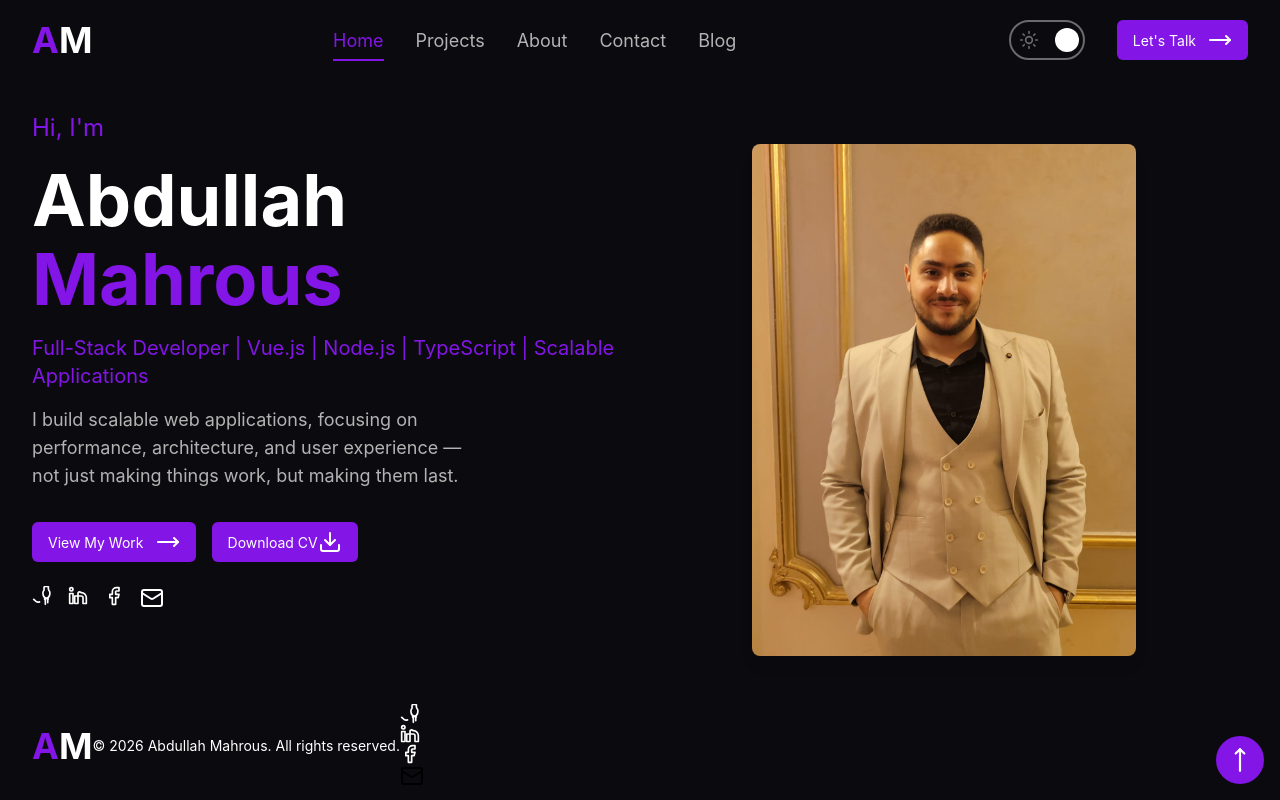
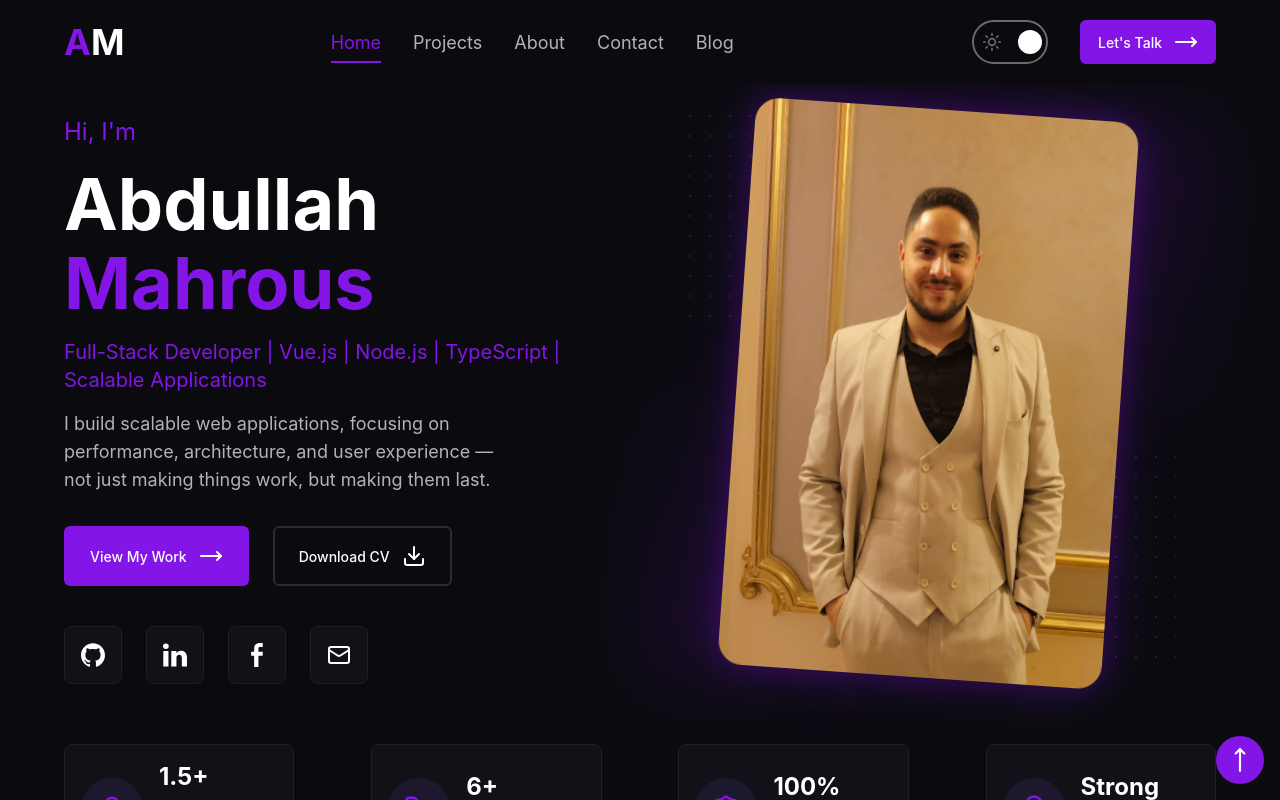
Before and after one commit to abdullah-mahrous/personal-portfolio, a Vue app: page / in a window 1280 px wide. Shown: the top 800 px of the page. Built offline with nearby package versions, Linux system fonts and the light colour scheme.

Commit message:
finished hero section, footer and refactored some components and tailwind classes

```diff
--- a/src/assets/style.css
+++ b/src/assets/style.css
@@ -15,9 +15,25 @@ body {
     font-family: 'Inter', sans-serif;
     background-color: var(--color-darkBg);
     color: var(--color-darkText);
-    padding: 0 2rem;
+    padding: 0 4rem;
 }
 
 .base-border {
     border: 1.5px solid var(--color-primary);
 }
+
+.hero-socials {
+    @apply bg-[#111217] hover:bg-[#2A2A35] border border-[#1F2028] p-4 flex justify-center items-center rounded-lg text-white transition-colors duration-300 ease-in-out;
+}
+
+.hero-glow-circles {
+    @apply absolute inset-0 z-[-3] rounded-3xl blur-2xl opacity-75;
+}
+
+.nav-link {
+    @apply mx-4 hover:text-white transition-colors duration-400;
+}
+
+.hero-particles {
+    @apply animate-[float_4s_ease-in-out_infinite] absolute z-[-2] w-2/5 h-2/5 bg-size-[20px_20px];
+}
--- a/src/components/BaseBtn.vue
+++ b/src/components/BaseBtn.vue
@@ -1,6 +1,6 @@
 <template>
     <button type="button"
-        class="cursor-pointer bg-primary text-[14px] px-4 py-2 rounded-md hover:bg-primary/85 transition-colors duration-400 flex justify-center items-center">
+        class="cursor-pointer bg-primary border-2 border-primary text-[14px] font-medium rounded-md hover:bg-primary/85 transition-colors duration-300 flex justify-center items-center">
         <slot />
     </button>
 </template>
--- a/src/components/BaseFooter.vue
+++ b/src/components/BaseFooter.vue
@@ -1,41 +1,22 @@
 <template>
-    <footer class="py-4 flex items-center text-sm muted">
-        <Logo class="justify-self-left"/>
-        <span>&copy; 2026 Abdullah Mahrous. All rights reserved.</span>
+    <footer class="w-full py-4 flex items-center justify-between text-sm muted border-t border-[#1F2028]">
+        <Logo class="justify-self-left" />
+        <span class="text-muted">&copy; 2026 Abdullah Mahrous. All rights reserved.</span>
 
-        <div class="justify-self-right">
-
-            <a href="https://github.com/abdullah-mahrous" target="_blank" rel="noopener noreferrer">
-                <svg xmlns="http://www.w3.org/2000/svg" width="20" height="20" viewBox="0 0 24 24" fill="none" stroke="currentColor" stroke-width="2" stroke-linecap="round" stroke-linejoin="round" class="lucide lucide-github">
-                    <path d="M9 19c-5 1.5-5-2.5-7-3m14 6v-3.87a3.37 3.37 0 0 0-.94-2.61c3.14-.35 6.44-1.57 6.44-7a5.48 5.48 0 0 0-1.46-3.79c-.15-.35-.64-1.77-.28-3.69a4.54 4.54 0 0 0-1.91-.51c-.16-.01-.39-.02-.62-.02s-.46.01-.7.02a4.54 4.54 0 0 0-1.91.51c-.36 1.92-.14 3.34-.07 3.69a5.48 5.48 0 0 0-1.46 3.79c0 5.42 3.31 6.65 6.47 7a2.38 2.38 0 0 0-.68 1.85v2.75"/>
-                </svg>
-            </a>
-
-            <a href="https://www.linkedin.com/in/abdullah-mahrous-14b9111b9/" target="_blank" rel="noopener noreferrer">
-                <svg xmlns="http://www.w3.org/2000/svg" width="20" height="20" viewBox="0 0 24 24" fill="none" stroke="currentColor" stroke-width="2" stroke-linecap="round" stroke-linejoin="round" class="lucide lucide-linkedin">
-                    <path d="M16 8a6 6 0 0 1 6 6v7h-4v-7a2 2 0 0 0-2-2h-4v9h-4v-9h4v-3a2 2 0 0 1 2-2z"/>
-                    <rect x="2" y="9" width="4" height="12"/>
-                    <circle cx="4" cy="4" r="2"/>
-                </svg>
-            </a>
-
-            <a href="https://www.facebook.com/profile.php?id=100006747105758" target="_blank" rel="noopener noreferrer">
-                <svg xmlns="http://www.w3.org/2000/svg" width="20" height="20" viewBox="0 0 24 24" fill="none" stroke="currentColor" stroke-width="2" stroke-linecap="round" stroke-linejoin="round" class="lucide lucide-facebook">
-                    <path d="M18 2h-3a5 5 0 0 0-5 5v3H7v4h3v8h4v-8h3l1-4h-4V7a1 1 0 0 1 1-1h3z"/>
-                </svg>
-            </a>
-
-            <a href="mailto:abdullah.mahrous@example.com" target="_blank" rel="noopener noreferrer">
-                <Mail class="lucide lucide-mail" :color="isDark ? '#fff' : '#000'" />
-            </a>
-
+        <div class="flex mr-4 space-x-4">
+            <github-link />
+            <linkedin-link />
+            <facebook-link />
+            <mail-link />
         </div>
     </footer>
 
 </template>
 
 <script setup lang="ts">
-import { Mail } from '@lucide/vue';
 import Logo from './Logo.vue';
-
+import GithubLink from './GithubLink.vue';
+import LinkedinLink from './LinkedinLink.vue';
+import MailLink from './MailLink.vue';
+import FacebookLink from './FacebookLink.vue';
 </script>
--- /dev/null
+++ b/src/components/FacebookLink.vue
@@ -0,0 +1,8 @@
+<template>
+    <a href="https://www.facebook.com/profile.php?id=100006747105758" target="_blank" rel="noopener noreferrer">
+        <svg xmlns="http://www.w3.org/2000/svg" width="24" height="24" viewBox="0 0 486.037 1000">
+            <path fill="#fff"
+                d="M124.074 1000V530.771H0V361.826h124.074V217.525C124.074 104.132 197.365 0 366.243 0C434.619 0 485.18 6.555 485.18 6.555l-3.984 157.766s-51.564-.502-107.833-.502c-60.9 0-70.657 28.065-70.657 74.646v123.361h183.331l-7.977 168.945H302.706V1000z" />
+        </svg>
+    </a>
+</template>
--- /dev/null
+++ b/src/components/GithubLink.vue
@@ -0,0 +1,8 @@
+<template>
+    <a href="https://github.com/abdullah-mahrous" target="_blank" rel="noopener noreferrer">
+        <svg xmlns="http://www.w3.org/2000/svg" width="24" height="24" viewBox="0 0 24 24">
+            <path fill="#fff"
+                d="M12 .297c-6.63 0-12 5.373-12 12c0 5.303 3.438 9.8 8.205 11.385c.6.113.82-.258.82-.577c0-.285-.01-1.04-.015-2.04c-3.338.724-4.042-1.61-4.042-1.61C4.422 18.07 3.633 17.7 3.633 17.7c-1.087-.744.084-.729.084-.729c1.205.084 1.838 1.236 1.838 1.236c1.07 1.835 2.809 1.305 3.495.998c.108-.776.417-1.305.76-1.605c-2.665-.3-5.466-1.332-5.466-5.93c0-1.31.465-2.38 1.235-3.22c-.135-.303-.54-1.523.105-3.176c0 0 1.005-.322 3.3 1.23c.96-.267 1.98-.399 3-.405c1.02.006 2.04.138 3 .405c2.28-1.552 3.285-1.23 3.285-1.23c.645 1.653.24 2.873.12 3.176c.765.84 1.23 1.91 1.23 3.22c0 4.61-2.805 5.625-5.475 5.92c.42.36.81 1.096.81 2.22c0 1.606-.015 2.896-.015 3.286c0 .315.21.69.825.57C20.565 22.092 24 17.592 24 12.297c0-6.627-5.373-12-12-12" />
+        </svg>
+    </a>
+</template>
--- a/src/components/LargeNavBar.vue
+++ b/src/components/LargeNavBar.vue
@@ -1,5 +1,5 @@
 <template>
-    <nav class="py-5 sticky top-0 z-50">
+    <nav class="py-5 sticky top-0 z-50 bg-darkBg backdrop-blur-sm">
         <ul class="flex justify-between items-center list-none">
             <li>
                 <Logo />
@@ -7,24 +7,21 @@
 
             <li class="muted text-offWhite flex items-center justify-center text-[18px]">
                 <span class="mx-4"><router-link to="/" active-class="active-tab">Home</router-link></span>
-                <span class="mx-4 hover:text-white transition-colors duration-400"><router-link to="/projects"
+                <span class="nav-link"><router-link to="/projects"
                         active-class="active-tab">Projects</router-link></span>
-                <span class="mx-4 hover:text-white transition-colors duration-400"><router-link to="/about"
-                        active-class="active-tab">About</router-link></span>
-                <span class="mx-4 hover:text-white transition-colors duration-400"><router-link to="/contact"
-                        active-class="active-tab">Contact</router-link></span>
-                <span class="mx-4 hover:text-white transition-colors duration-400"><router-link to="/blog"
-                        active-class="active-tab">Blog</router-link></span>
+                <span class="nav-link"><router-link to="/about" active-class="active-tab">About</router-link></span>
+                <span class="nav-link"><router-link to="/contact" active-class="active-tab">Contact</router-link></span>
+                <span class="nav-link"><router-link to="/blog" active-class="active-tab">Blog</router-link></span>
             </li>
 
             <li class="flex">
-                <ThemeToggelerBtn class="mx-8" />
+                <theme-toggeler-btn class="mx-8" />
 
                 <router-link to="/contact">
-                    <BaseBtn>
+                    <base-btn class="px-4 py-2">
                         Let's Talk
                         <MoveRight class="ml-3" />
-                    </BaseBtn>
+                    </base-btn>
                 </router-link>
             </li>
         </ul>
@@ -41,8 +38,8 @@ import Logo from './Logo.vue';
 
 <style>
 .active-tab {
-    color: #8315E7;
-    border-bottom: #8315E7 2px solid;
+    color: var(--color-primary);
+    border-bottom: var(--color-primary) 2px solid;
     padding-bottom: 8px;
 }
 </style>
--- /dev/null
+++ b/src/components/LinkedinLink.vue
@@ -0,0 +1,8 @@
+<template>
+    <a href="https://www.linkedin.com/in/abdullah-mahrous-14b9111b9/" target="_blank" rel="noopener noreferrer">
+        <svg xmlns="http://www.w3.org/2000/svg" width="24" height="24" viewBox="0 0 1046.16 1000">
+            <path fill="#fff"
+                d="M237.485 1000V325.301H13.229V1000zM125.386 233.127c78.202 0 126.879-51.809 126.879-116.553C250.808 50.37 203.591-.001 126.87-.001C50.161-.001-.002 50.371-.002 116.574c0 64.747 48.665 116.553 123.924 116.553h1.457zM361.61 1000h224.256V623.215c0-20.165 1.457-40.309 7.379-54.724c16.212-40.289 53.111-82.017 115.06-82.017c81.149 0 113.613 61.872 113.613 152.572v360.949h224.242V613.129c0-207.241-110.636-303.668-258.183-303.668c-120.977 0-174.094 67.622-203.603 113.679h1.497v-97.853H361.615c2.943 63.31 0 674.699 0 674.699z" />
+        </svg>
+    </a>
+</template>
--- /dev/null
+++ b/src/components/MailLink.vue
@@ -0,0 +1,9 @@
+<template>
+    <a href="mailto:abdullah.mohammed.mahrous@gmail.com" target="_blank" rel="noopener noreferrer">
+        <Mail class="lucide lucide-mail" />
+    </a>
+</template>
+
+<script setup lang="ts">
+import { Mail } from '@lucide/vue';
+</script>
--- /dev/null
+++ b/src/components/StatsCard.vue
@@ -0,0 +1,21 @@
+<template>
+    <div class="w-1/5 bg-[#111217] border border-[#1F2028] p-4 flex justify-center items-center rounded-lg text-white">
+        <span class="rounded-full bg-[#2b1e4480] flex justify-center items-center p-4 mr-4">
+            <slot />
+        </span>
+        <div>
+            <h5 class="font-bold text-2xl mb-1">
+                {{ props.title }}
+            </h5>
+            <p class="text-offWhite text-sm">
+                {{ props.description }}
+            </p>
+        </div>
+    </div>
+</template>
+<script setup lang="ts">
+const props = defineProps({
+    title: String,
+    description: String,
+})
+</script>
--- a/src/views/HomeView.vue
+++ b/src/views/HomeView.vue
@@ -2,7 +2,6 @@
 
     <main class="my-8">
         <section>
-
             <div class="flex">
 
                 <div class="w-[50%]">
@@ -11,70 +10,75 @@
                     </span>
 
                     <h1 class="text-7xl font-bold leading-[1.1] mt-4 mb-4">
-                        Abdullah <br><span class="text-primary">Mahrous</span>
+                        Abdullah<span class="text-primary"> Mahrous</span>
                     </h1>
                     <p class="text-primary text-xl mb-4">
                         Full-Stack Developer | Vue.js | Node.js | TypeScript | Scalable Applications
                     </p>
-
                     <p class="text-offWhite text-lg mb-8 max-w-[75%]">
                         I build scalable web applications, focusing on performance, architecture, and user
                         experience — not just making things work, but making them last.
                     </p>
 
-                    <div class="flex">
+                    <div class="flex mb-10">
                         <router-link to="/projects">
-                            <base-btn>
+                            <base-btn class="px-6 py-4 mr-6">
                                 View My Work
                                 <MoveRight class="ml-3" />
                             </base-btn>
                         </router-link>
 
-                        <base-btn class="ml-4" @click="downloadCV">Download CV
-                            <Download />
-                        </base-btn>
+                        <button
+                            class="cursor-pointer border-2 border-[#2A2A35] bg-transparent text-[14px] font-medium rounded-md hover:bg-[rgba(255,255,255,0.03)] hover:border-[#3A3B47] transition-colors duration-300 flex justify-center items-center px-6 py-4"
+                            @click="downloadCV">
+                            Download CV
+                            <Download class="ml-3" />
+                        </button>
                     </div>
 
-                    <div class="flex space-x-4 mt-6">
-                        <a href="https://github.com/abdullah-mahrous" target="_blank" rel="noopener noreferrer">
-                            <svg xmlns="http://www.w3.org/2000/svg" width="20" height="20" viewBox="0 0 24 24"
-                                fill="none" stroke="currentColor" stroke-width="2" stroke-linecap="round"
-                                stroke-linejoin="round" class="lucide lucide-github">
-                                <path
-                                    d="M9 19c-5 1.5-5-2.5-7-3m14 6v-3.87a3.37 3.37 0 0 0-.94-2.61c3.14-.35 6.44-1.57 6.44-7a5.48 5.48 0 0 0-1.46-3.79c-.15-.35-.64-1.77-.28-3.69a4.54 4.54 0 0 0-1.91-.51c-.16-.01-.39-.02-.62-.02s-.46.01-.7.02a4.54 4.54 0 0 0-1.91.51c-.36 1.92-.14 3.34-.07 3.69a5.48 5.48 0 0 0-1.46 3.79c0 5.42 3.31 6.65 6.47 7a2.38 2.38 0 0 0-.68 1.85v2.75" />
-                            </svg>
-                        </a>
+                    <div class="flex space-x-6 mt-6">
+                        <github-link class="hero-socials" />
+                        <linkedin-link class="hero-socials" />
+                        <facebook-link class="hero-socials" />
+                        <mail-link class="hero-socials" />
+                    </div>
 
-                        <a href="https://www.linkedin.com/in/abdullah-mahrous-14b9111b9/" target="_blank"
-                            rel="noopener noreferrer">
-                            <svg xmlns="http://www.w3.org/2000/svg" width="20" height="20" viewBox="0 0 24 24"
-                                fill="none" stroke="currentColor" stroke-width="2" stroke-linecap="round"
-                                stroke-linejoin="round" class="lucide lucide-linkedin">
-                                <path d="M16 8a6 6 0 0 1 6 6v7h-4v-7a2 2 0 0 0-2-2h-4v9h-4v-9h4v-3a2 2 0 0 1 2-2z" />
-                                <rect x="2" y="9" width="4" height="12" />
-                                <circle cx="4" cy="4" r="2" />
-                            </svg>
-                        </a>
-
-                        <a href="https://www.facebook.com/profile.php?id=100006747105758" target="_blank"
-                            rel="noopener noreferrer">
-                            <svg xmlns="http://www.w3.org/2000/svg" width="20" height="20" viewBox="0 0 24 24"
-                                fill="none" stroke="currentColor" stroke-width="2" stroke-linecap="round"
-                                stroke-linejoin="round" class="lucide lucide-facebook">
-                                <path d="M18 2h-3a5 5 0 0 0-5 5v3H7v4h3v8h4v-8h3l1-4h-4V7a1 1 0 0 1 1-1h3z" />
-                            </svg>
-                        </a>
-
-                        <a href="mailto:abdullah.mahrous@example.com" target="_blank" rel="noopener noreferrer">
-                            <Mail class="lucide lucide-mail" />
-                        </a>
-                    </div>
                 </div>
 
-                <div class="flex justify-center w-2/4">
+                <div class="flex justify-center w-2/4 relative">
+                    <div
+                        class="hero-glow-circles bg-[radial-gradient(circle_at_top_right,rgba(131,21,231,0.18),transparent_45%)]">
+                    </div>
+                    <div
+                        class="hero-glow-circles bg-[radial-gradient(circle_at_bottom_left,rgba(131,21,231,0.18),transparent_45%)]">
+                    </div>
+                    <div class="hero-particles top-0 left-10 bg-[radial-gradient(#8315e766_1px,transparent_1px)]">
+                    </div>
+                    <div class="hero-particles bottom-0 right-10 bg-[radial-gradient(#8315e766_1px,transparent_1px)]">
+                    </div>
                     <img src="../assets/abdo-photo.jpeg" alt="Profile Picture"
-                        class="rounded-lg shadow-lg mt-8 w-full max-w-sm mx-auto">
+                        class="animate-[floatImage_6s_linear_infinite] relative rounded-3xl max-w-sm transform rotate-4 shadow-[0_0_30px_rgba(131,21,231,0.28),0_0_60px_rgba(131,21,231,0.18)]" />
                 </div>
+
+            </div>
+
+            <div class=" flex justify-between mt-15">
+
+                <stats-card title="1.5+" description="Years Of Professional Experience">
+                    <User2 class="text-primary" :size="30" />
+                </stats-card>
+
+                <stats-card title="6+" description="Projects Completed">
+                    <FolderGit2 class="text-primary" :size="30" />
+                </stats-card>
+
+                <stats-card title="100%" description="Clean & Responsive UI">
+                    <ShieldCheck class="text-primary" :size="30" />
+                </stats-card>
+
+                <stats-card title="Strong" description="Problem Solving Skills">
+                    <Lightbulb class="text-primary" :size="30" />
+                </stats-card>
 
             </div>
 
@@ -84,8 +88,14 @@
 </template>
 
 <script setup lang="ts">
-import { Download, Mail, MoveRight } from '@lucide/vue';
+import { Download, FolderGit2, MoveRight, ShieldCheck, User2, Lightbulb } from '@lucide/vue';
 import BaseBtn from '../components/BaseBtn.vue';
+import GithubLink from '../components/GithubLink.vue';
+import LinkedinLink from '../components/LinkedinLink.vue';
+import FacebookLink from '../components/FacebookLink.vue';
+import MailLink from '../components/MailLink.vue';
+import StatsCard from '../components/StatsCard.vue';
+
 
 const downloadCV = () => {
     const link = document.createElement('a');
@@ -96,3 +106,44 @@ const downloadCV = () => {
     document.body.removeChild(link);
 };
 </script>
+
+<style>
+@keyframes float {
+    0% {
+        transform: translateY(0px);
+        opacity: 1;
+    }
+
+    50% {
+        transform: translateY(-20px);
+        opacity: 0.7;
+    }
+
+    100% {
+        transform: translateY(0px);
+        opacity: 1;
+    }
+}
+
+@keyframes floatImage {
+    0% {
+        transform: translate3d(0, 0px, 0);
+    }
+
+    25% {
+        transform: translate3d(0, -10px, 0);
+    }
+
+    50% {
+        transform: translate3d(0, -16px, 0);
+    }
+
+    75% {
+        transform: translate3d(0, -10px, 0);
+    }
+
+    100% {
+        transform: translate3d(0, 0px, 0);
+    }
+}
+</style>
```
